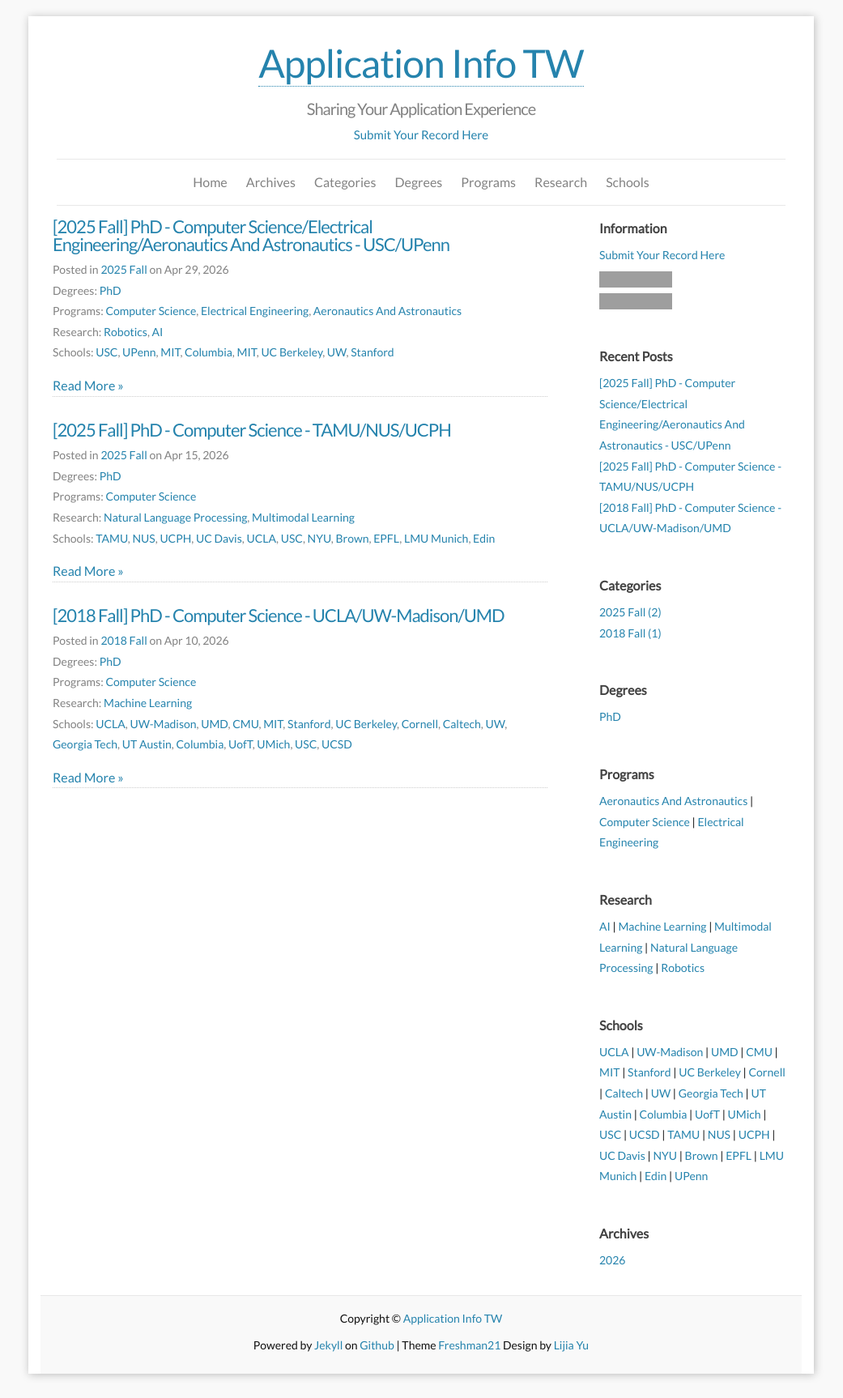
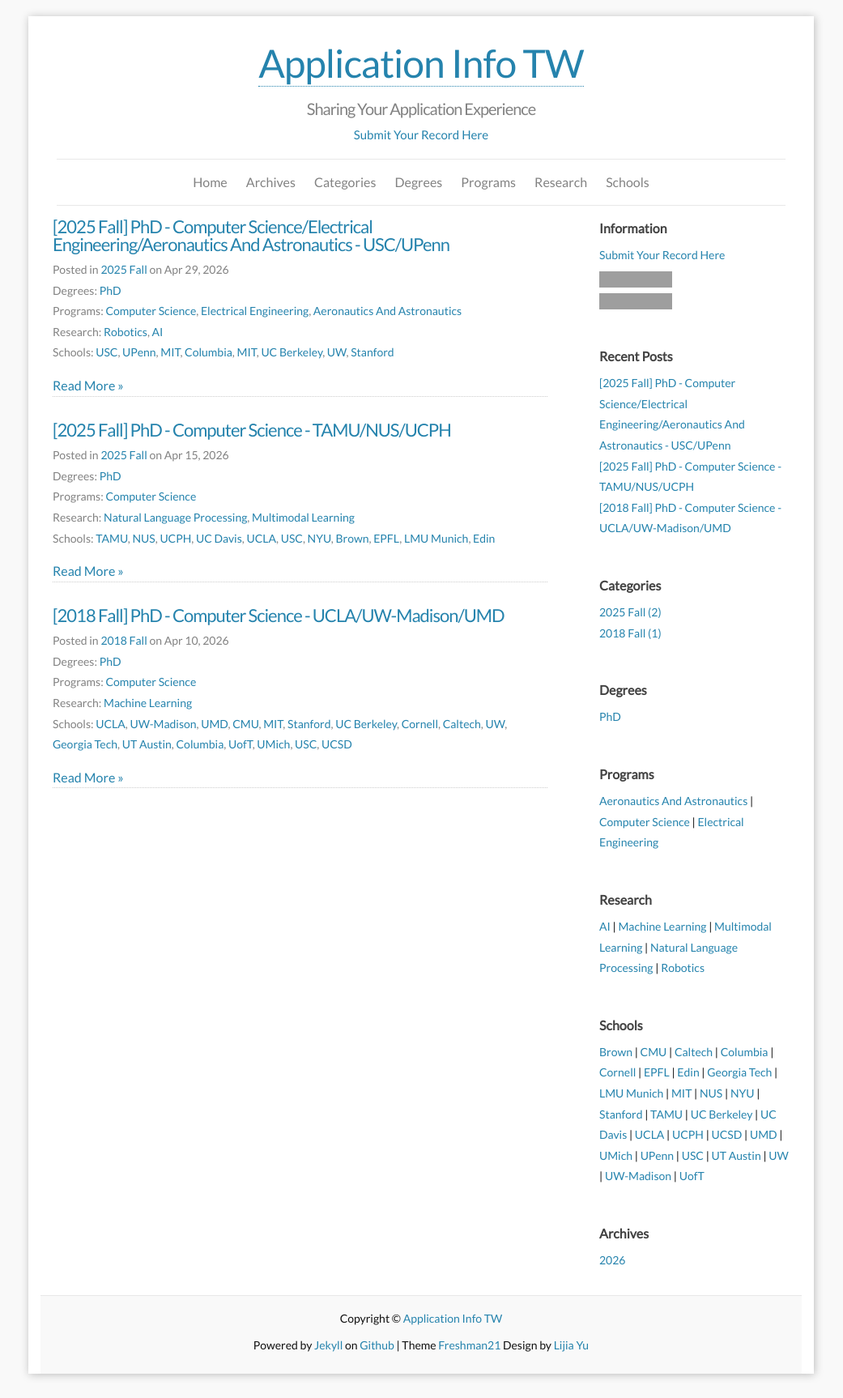
Before and after one commit to tw-apply-info/tw-apply-info.github.io, a Jekyll site: the page built from index.html, in a window 1280 px wide. Shown: the whole page at 81% size, without its empty margins (120-1161 px from the left). Built offline with Jekyll 4.4.1, drawn with Linux system fonts in a browser that asks for light colours; the list of posts is cut into pages by our own code; grey boxes are pictures that could not be loaded.

Commit message:
school sort

```diff
--- a/_includes/Schools.html
+++ b/_includes/Schools.html
@@ -1,6 +1,7 @@
 <div class="sidebar-module">
   <h4>{{ site.locales[site.default_locale].Schools }}</h4>
-  {% for tag in site.tags %}
+  {% assign sorted_tags = site.tags | sort %}
+  {% for tag in sorted_tags %}
     <a href="{{ site.baseurl }}/schools/#{{ tag[0] }}" title="{{ tag[0] }}" rel="{{ tag[1].size }}">{{ tag[0] }}</a>{% unless forloop.last %} | {% endunless %}
   {% endfor %}
 </div>
```
Also changed, not shown: g_schools.md (+3 -2 lines).
